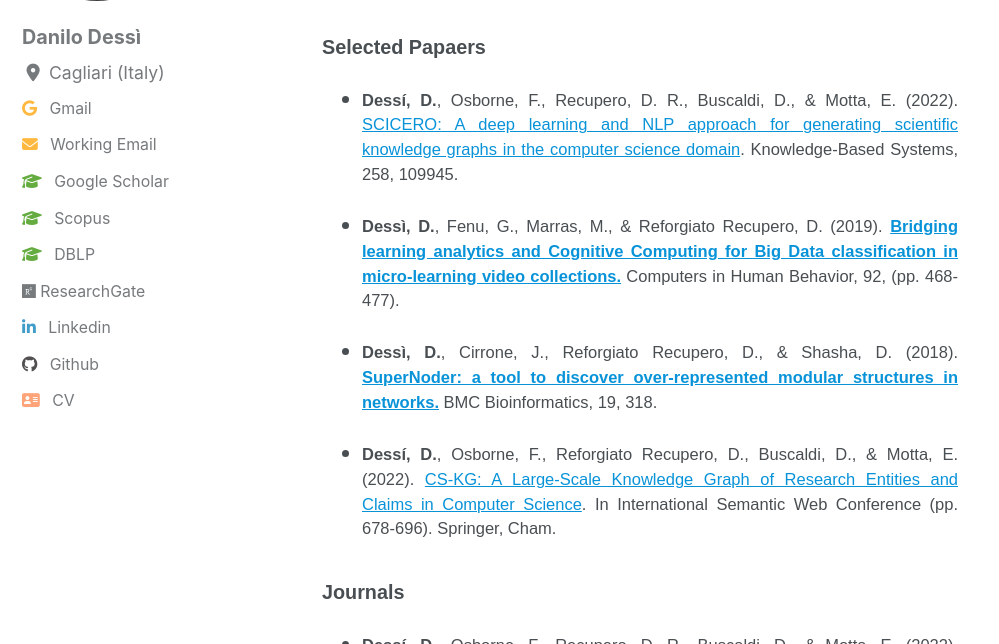
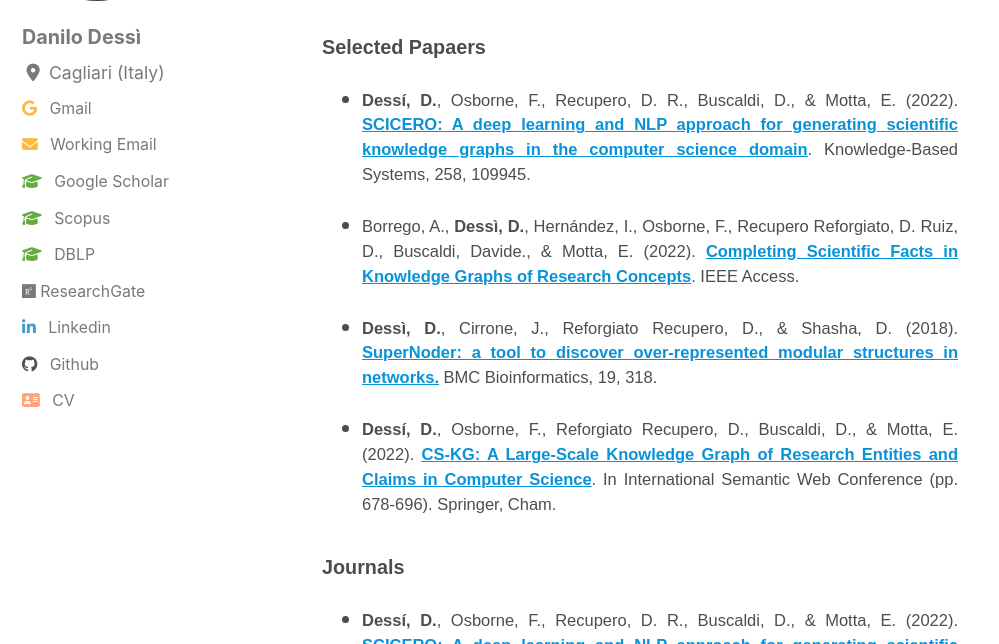
Before and after one commit to danilo-dessi/danilo-dessi.github.io, a Jekyll site: the page built from pages/publications.md, in a window 1280 px wide and 900 px high, cut to the strip 256-900 px from the top of the window. Shown: the whole strip, without its empty margins (0-999 px from the left). Built offline with Jekyll 4.4.1, drawn with Linux system fonts in a browser that asks for light colours; cached includes are drawn as plain includes; nearby versions of some CDN libraries.

Commit message:
Update publications.md

```diff
--- a/pages/publications.md
+++ b/pages/publications.md
@@ -7,22 +7,22 @@ title: Publications
 
 ### Selected Papaers
 
-- **Dessí, D.**, Osborne, F., Recupero, D. R., Buscaldi, D., & Motta, E. (2022). [SCICERO: A deep learning and NLP approach for generating scientific knowledge graphs in the computer science domain](https://drive.google.com/file/d/1_3In8l7Z6iIBye_WTQeoT0ybTKo9tDit/view?usp=sharing). Knowledge-Based Systems, 258, 109945.
+- **Dessí, D.**, Osborne, F., Recupero, D. R., Buscaldi, D., & Motta, E. (2022). [**SCICERO: A deep learning and NLP approach for generating scientific knowledge graphs in the computer science domain**](https://drive.google.com/file/d/1_3In8l7Z6iIBye_WTQeoT0ybTKo9tDit/view?usp=sharing). Knowledge-Based Systems, 258, 109945.
 
-- **Dessì, D.**, Fenu, G., Marras, M., & Reforgiato Recupero, D. (2019). [**Bridging learning analytics and Cognitive Computing for Big Data classification in micro-learning video collections.**](https://www.sciencedirect.com/science/article/pii/S0747563218301092) Computers in Human Behavior, 92, (pp. 468-477).
+- Borrego, A., **Dessì, D.**, Hernández, I., Osborne, F., Recupero Reforgiato, D.  Ruiz, D., Buscaldi, Davide., & Motta, E. (2022). [**Completing Scientific Facts in Knowledge Graphs of Research Concepts**](https://drive.google.com/file/d/1oYSQtaNhYoAoYpX_cPCp-aiU_M2CNjGt/view?usp=sharing). IEEE Access.
 
 - **Dessì, D.**, Cirrone, J., Reforgiato Recupero, D., & Shasha, D. (2018). [**SuperNoder: a tool to discover over-represented modular structures in networks.**](https://bmcbioinformatics.biomedcentral.com/articles/10.1186/s12859-018-2350-8) BMC Bioinformatics, 19, 318.
 
-- **Dessí, D.**, Osborne, F., Reforgiato Recupero, D., Buscaldi, D., & Motta, E. (2022). [CS-KG: A Large-Scale Knowledge Graph of Research Entities and Claims in Computer Science](https://drive.google.com/file/d/1-LLsUZpXcyv-lRcKCc4IR5X9fAEwtT6A/view?usp=sharing). In International Semantic Web Conference (pp. 678-696). Springer, Cham.
+- **Dessí, D.**, Osborne, F., Reforgiato Recupero, D., Buscaldi, D., & Motta, E. (2022). [**CS-KG: A Large-Scale Knowledge Graph of Research Entities and Claims in Computer Science**](https://drive.google.com/file/d/1-LLsUZpXcyv-lRcKCc4IR5X9fAEwtT6A/view?usp=sharing). In International Semantic Web Conference (pp. 678-696). Springer, Cham.
 
 
 
 ### Journals
 
 
-- **Dessí, D.**, Osborne, F., Recupero, D. R., Buscaldi, D., & Motta, E. (2022). [SCICERO: A deep learning and NLP approach for generating scientific knowledge graphs in the computer science domain](https://drive.google.com/file/d/1_3In8l7Z6iIBye_WTQeoT0ybTKo9tDit/view?usp=sharing). Knowledge-Based Systems, 258, 109945.
+- **Dessí, D.**, Osborne, F., Recupero, D. R., Buscaldi, D., & Motta, E. (2022). [**SCICERO: A deep learning and NLP approach for generating scientific knowledge graphs in the computer science domain**](https://drive.google.com/file/d/1_3In8l7Z6iIBye_WTQeoT0ybTKo9tDit/view?usp=sharing). Knowledge-Based Systems, 258, 109945.
 
-- Borrego, A., **Dessì, D.**, Hernández, I., Osborne, F., Recupero Reforgiato, D.  Ruiz, D., Buscaldi, Davide., & Motta, E. (2022). [Completing Scientific Facts in Knowledge Graphs of Research Concepts](https://drive.google.com/file/d/1oYSQtaNhYoAoYpX_cPCp-aiU_M2CNjGt/view?usp=sharing). IEEE Access.
+- Borrego, A., **Dessì, D.**, Hernández, I., Osborne, F., Recupero Reforgiato, D.  Ruiz, D., Buscaldi, Davide., & Motta, E. (2022). [**Completing Scientific Facts in Knowledge Graphs of Research Concepts**](https://drive.google.com/file/d/1oYSQtaNhYoAoYpX_cPCp-aiU_M2CNjGt/view?usp=sharing). IEEE Access.
 
 - **Dessì, D.**, & Recupero Reforgiato, D. (2021). [**LexTex: a framework to generate lexicons using WordNet word senses in domain specific categories**](https://drive.google.com/file/d/1-1L4RajfSBHWEPgfk2dO6SV5F4ubrGNx/view?usp=sharing). Journal of Intelligent Information Systems, 1-24.
 
@@ -40,7 +40,7 @@ title: Publications
 
 ### Conference/Workshop Proceedings
 
-- **Dessí, D.**, Osborne, F., Reforgiato Recupero, D., Buscaldi, D., & Motta, E. (2022). [CS-KG: A Large-Scale Knowledge Graph of Research Entities and Claims in Computer Science](https://drive.google.com/file/d/1-LLsUZpXcyv-lRcKCc4IR5X9fAEwtT6A/view?usp=sharing). In International Semantic Web Conference (pp. 678-696). Springer, Cham.
+- **Dessí, D.**, Osborne, F., Reforgiato Recupero, D., Buscaldi, D., & Motta, E. (2022). [**CS-KG: A Large-Scale Knowledge Graph of Research Entities and Claims in Computer Science**](https://drive.google.com/file/d/1-LLsUZpXcyv-lRcKCc4IR5X9fAEwtT6A/view?usp=sharing). In International Semantic Web Conference (pp. 678-696). Springer, Cham.
 
 - Hoppe, F., **Dessì, D.**, & Sack, H. (2021). [**Understanding Class Representations: An Intrinsic Evaluation of Zero-Shot Text Classification**](http://ceur-ws.org/Vol-3034/paper8.pdf). In Proceedings of the Workshop on Deep Learning for Knowledge Graphs (DL4KG@ ISWC2021). In CEUR Workshop Proceedings (vol. 3034).
 
```
